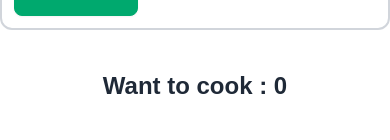
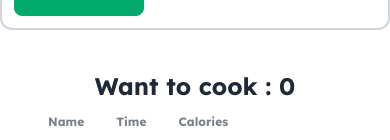
Before and after one commit to Tufazzul1/Assignment7-Chef-table-, a React (Vite) app: page / in a window 390 px wide. Shown: the part 5133-5273 px from the top of the page. Before the commit the page ends 5235 px from the top, so only its background shows below. Built offline with nearby package versions, Linux system fonts and the light colour scheme.

Commit message:
table problem fixed

```diff
--- a/src/components/Cook/Cook.jsx
+++ b/src/components/Cook/Cook.jsx
@@ -4,28 +4,13 @@ const Cook = ({ cook }) => {
     const { recipe_name, preparing_time, calories } = cook
     return (
 
-
-        <div>
-             <div className="overflow-x-auto">
-                <table className="table">
-                    <thead>
-                        <tr>
-                            <th></th>
-                            <th>Name</th>
-                            <th>Time</th>
-                            <th>Calories</th>
-                        </tr>
-                    </thead>
-
-                </table>
-            </div>
             <div className='p-4 m-4 bg-gray-100 rounded-lg flex gap-2 justify-between'>
                 <h3>{recipe_name}</h3>
                 <h4>{preparing_time} minutes</h4>
                 <p>{calories} calories</p>
                 <button className="btn btn-success rounded-full">Preparing</button>
             </div>
-        </div>
+
     );
 };
 Cook.propTypes = {
--- a/src/components/Cooks/Cooks.jsx
+++ b/src/components/Cooks/Cooks.jsx
@@ -3,9 +3,22 @@ import Cook from '../Cook/Cook';
 
 const Cooks = ({ cooks }) => {
     return (
-        <div className="lg:w-[40%] mt-10">
+        <div className="lg:w-[35%] mt-10">
             <h3 className="text-2xl font-bold text-center">
                 Want to cook : {cooks.length}</h3>
+                <div className="overflow-x-auto">
+                <table className="table">
+                    <thead className='flex justify-between'>
+                        <tr>
+                            <th></th>
+                            <th>Name</th>
+                            <th>Time</th>
+                            <th>Calories</th>
+                        </tr>
+                    </thead>
+
+                </table>
+            </div>
             {
                 cooks.map(cook => <Cook key={cook.recipe_id} cook={cook}></Cook>)
             }
--- a/src/components/Recipes/Recipes.jsx
+++ b/src/components/Recipes/Recipes.jsx
@@ -18,7 +18,7 @@ const Recipes = ({handleAddToCook}) => {
 
 
     return (
-        <div className="mt-10 lg:w-[60%] container grid lg:grid-cols-2 gap-8 ">
+        <div className="mt-10 lg:w-[65%] container grid lg:grid-cols-2 gap-8 ">
             {
                 recipes.map(recipe =>
                      <Recipe key={recipe.recipe_id}
--- a/src/index.css
+++ b/src/index.css
@@ -1,10 +1,10 @@
+
+@import url('https://fonts.googleapis.com/css2?family=Lexend:wght@100..900&display=swap');
 @tailwind base;
 @tailwind components;
 @tailwind utilities;
 
 
-@import url('https://fonts.googleapis.com/css2?family=Lexend:wght@100..900&display=swap');
-
 body{
   font-family: "Lexend", sans-serif;
 }
```
Also changed, not shown: 1 other file (tests, documents, lock files or other folders).
